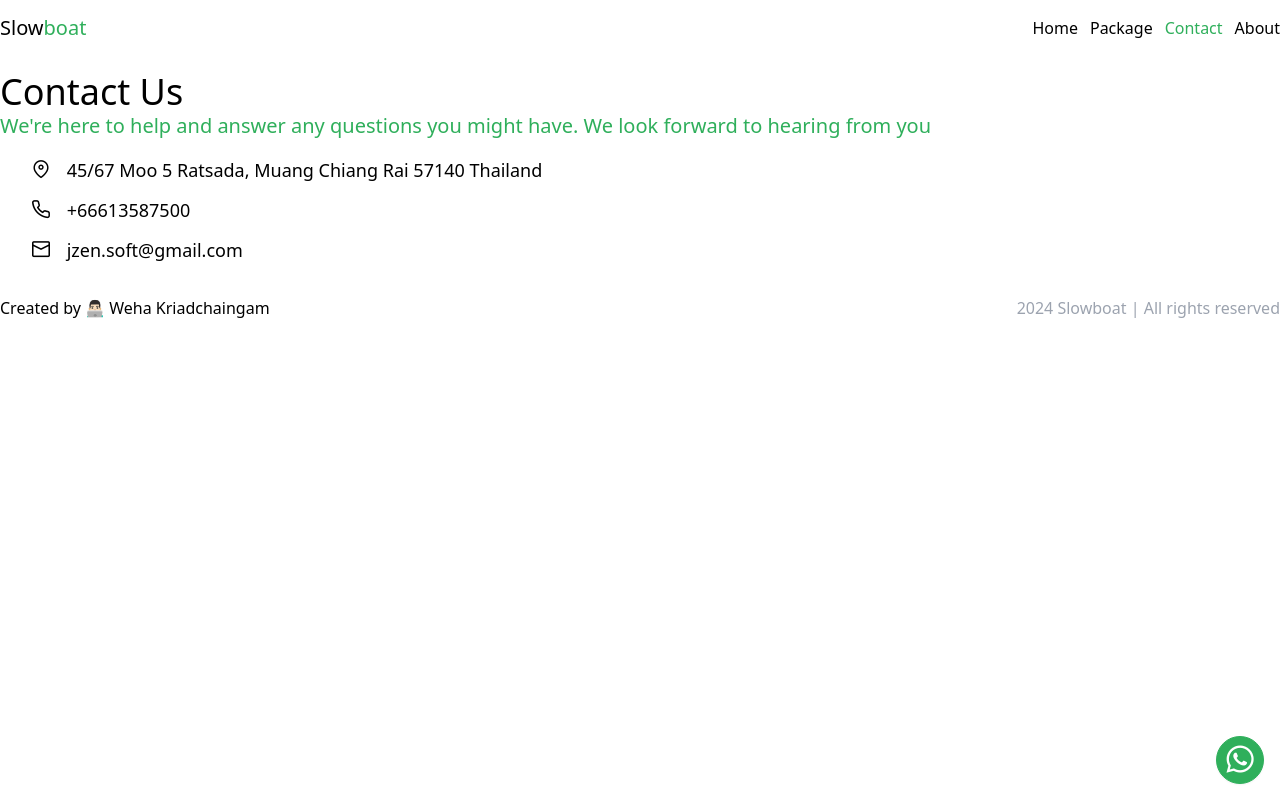
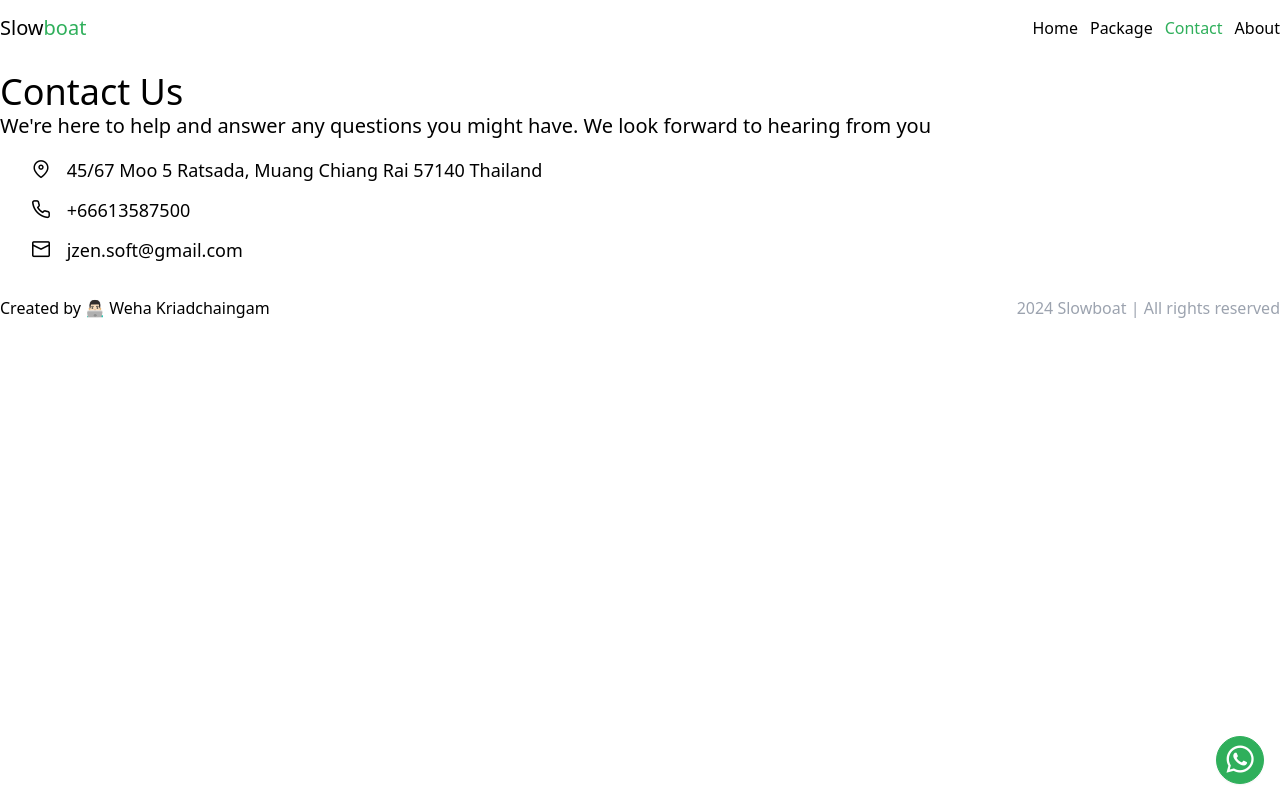
Before and after one commit to weha2/slowboat, a Nuxt app: page /contact in a window 1280 px wide. Built offline with nearby package versions, Linux system fonts and the light colour scheme.

Commit message:
Revise code

```diff
--- a/pages/contact.vue
+++ b/pages/contact.vue
@@ -7,7 +7,7 @@ useHead({
     <div class="sm:p-0 p-2">
         <div class="my-4">
             <p class="text-4xl">Contact Us</p>
-            <p class="text-xl font-thin text-primary">We're here to help and answer any questions you might have. We look forward to
+            <p class="text-xl font-thin">We're here to help and answer any questions you might have. We look forward to
                 hearing from you</p>
         </div>
         <ul class="sm:ml-8 mx-2 flex flex-col gap-3 text-lg font-thin">
```
